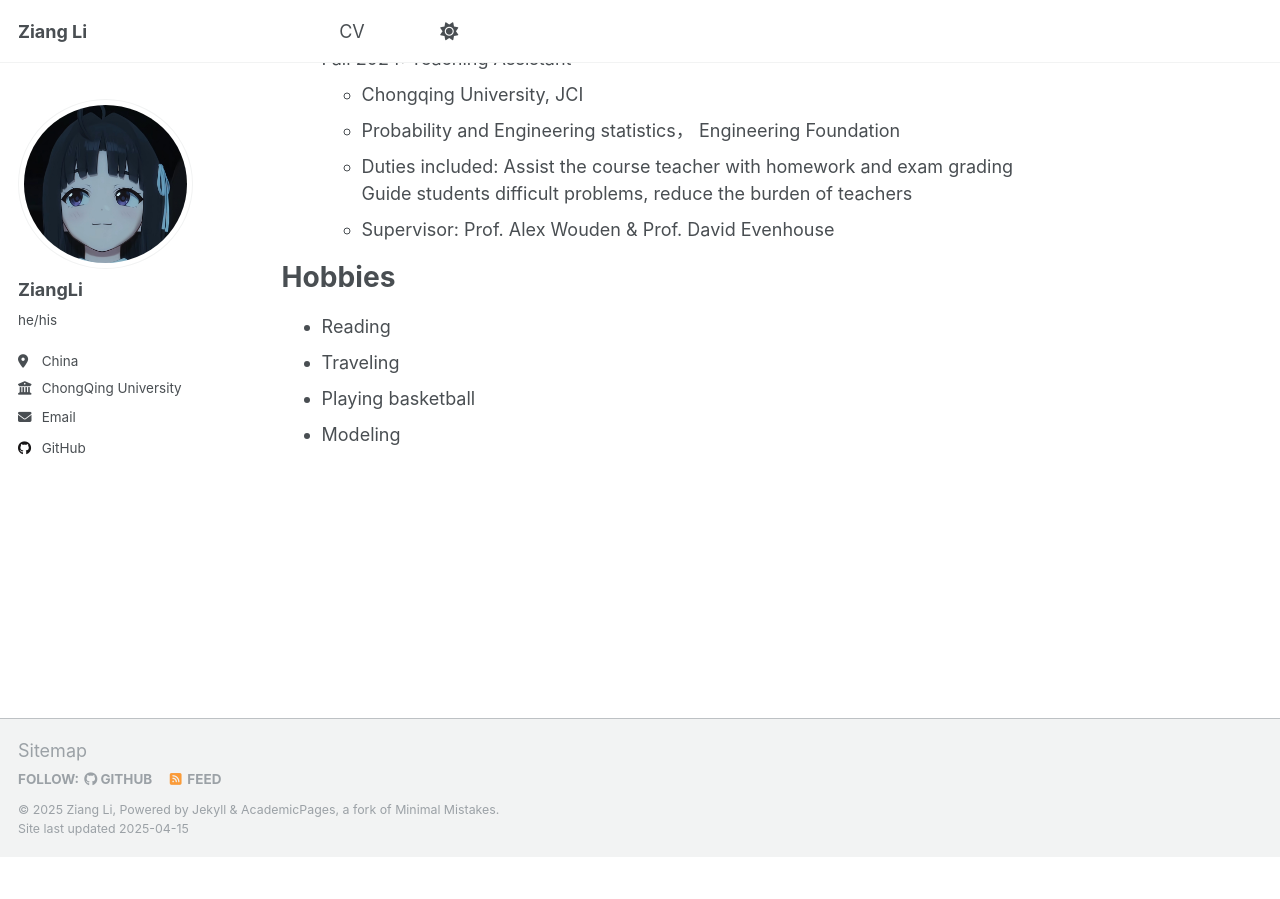
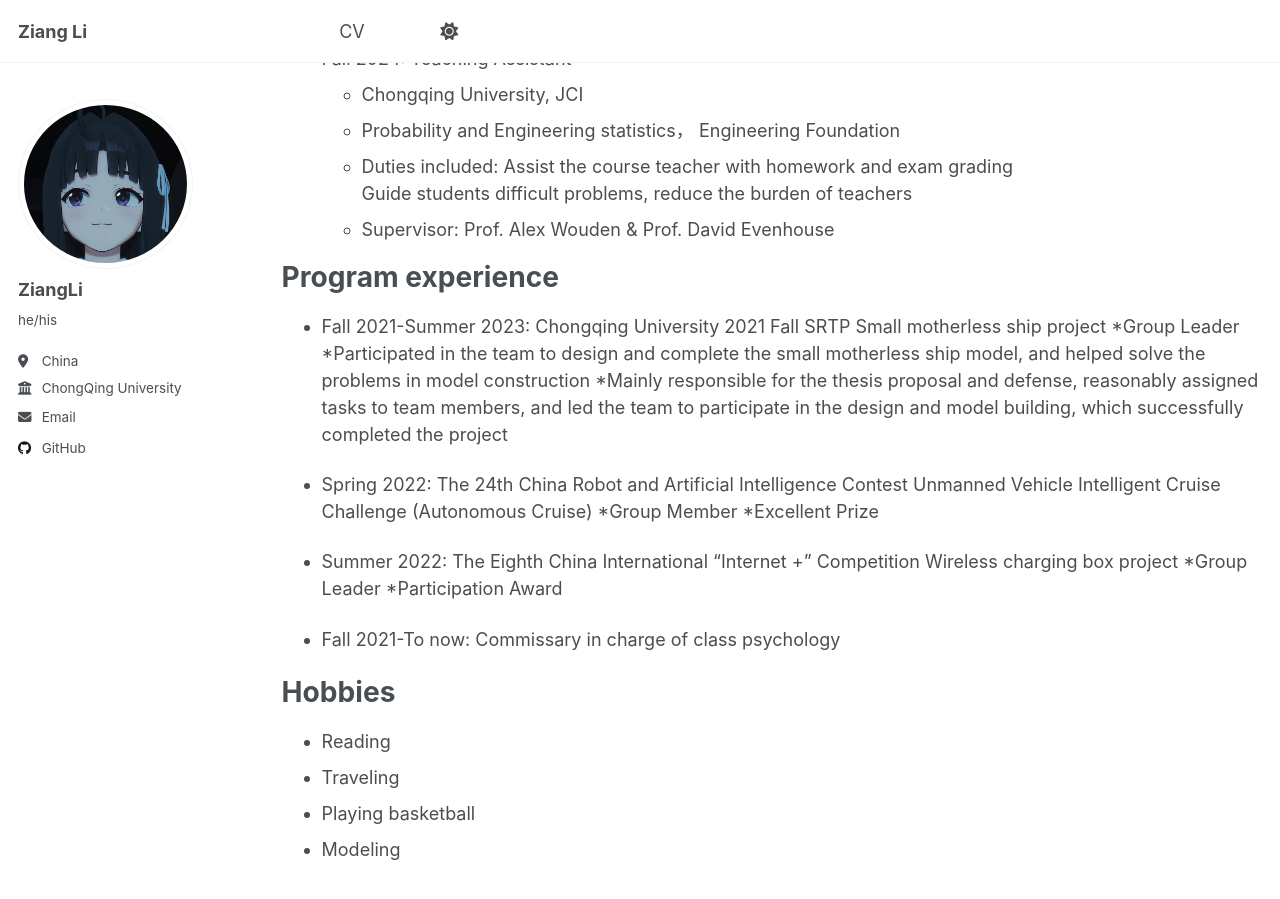
Before and after one commit to Bocchi9/Bocchi9.github.io, a Jekyll site: the page built from _pages/cv.md, in a window 1280 px wide and 900 px high, scrolled down 695 px. Built offline with Jekyll 4.4.1, drawn with Linux system fonts in a browser that asks for light colours; before the commit the page ends 1551 px from its top, so only the background shows below that.

Commit message:
Update cv.md

```diff
--- a/_pages/cv.md
+++ b/_pages/cv.md
@@ -34,6 +34,23 @@ Intership experience
                      Guide students difficult problems, reduce the burden of teachers
   * Supervisor: Prof. Alex Wouden & Prof. David Evenhouse
 
+Program experience
+======
+* Fall 2021-Summer 2023: Chongqing University 2021 Fall SRTP Small motherless ship project
+  *Group Leader
+  *Participated in the team to design and complete the small motherless ship model, and helped solve the problems in model construction
+  *Mainly responsible for the thesis proposal and defense, reasonably assigned tasks to team members, and led the team to participate in the design and model building, which successfully completed the project
+
+* Spring 2022: The 24th China Robot and Artificial Intelligence Contest Unmanned Vehicle Intelligent Cruise Challenge (Autonomous Cruise)
+  *Group Member
+  *Excellent Prize
+
+* Summer 2022: The Eighth China International "Internet +"  Competition Wireless charging box project
+  *Group Leader
+  *Participation Award
+
+* Fall 2021-To now: Commissary in charge of class psychology
+
 Hobbies
 ======
 * Reading
```
